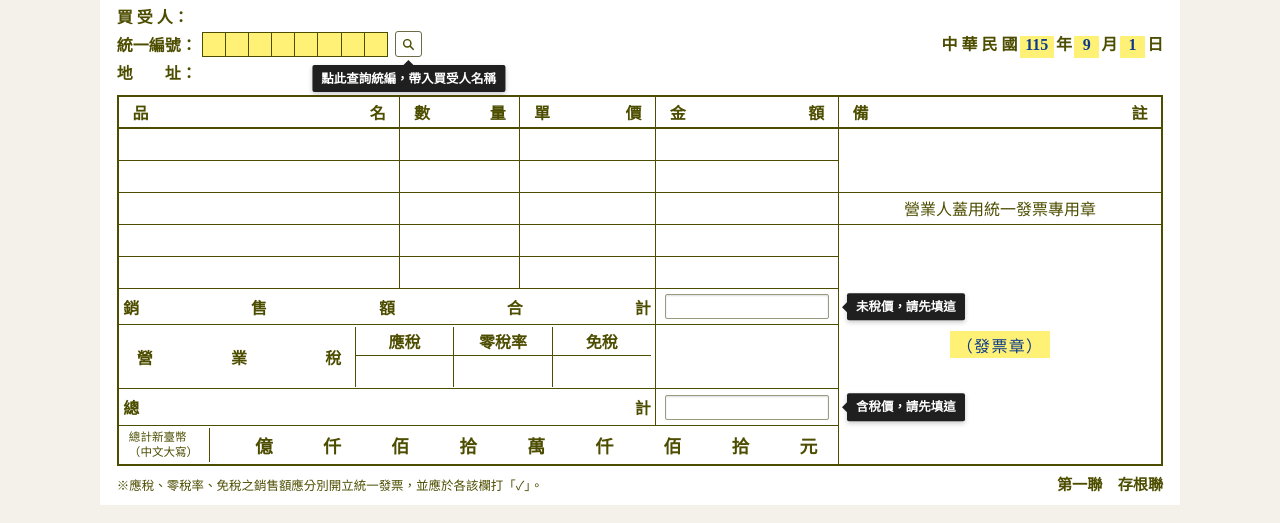
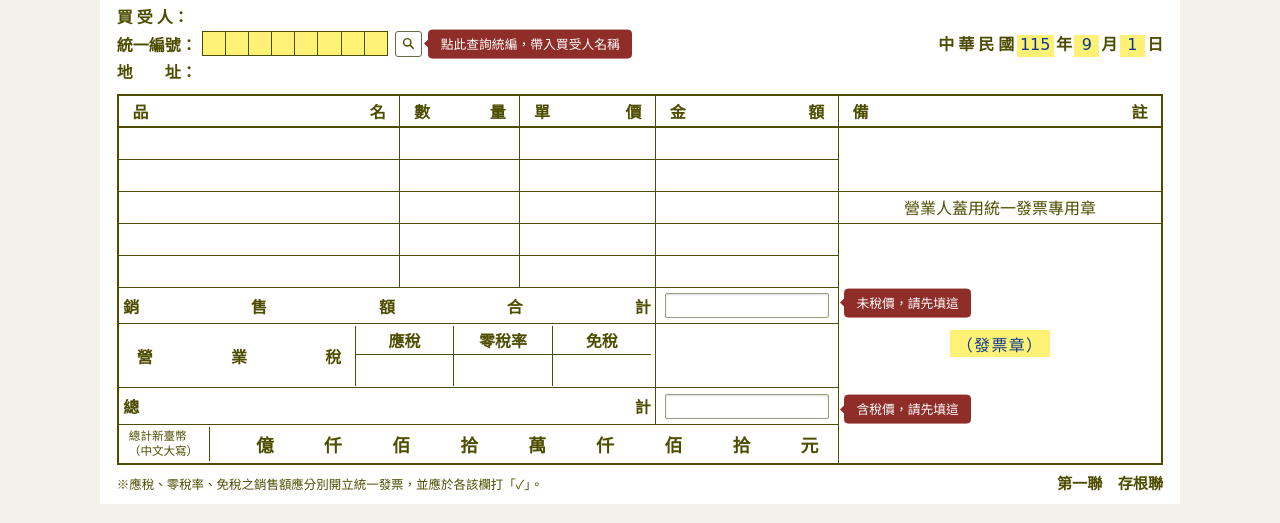
Before and after one commit to ttnppedr/invoice-tax-calculator, a website built with Vite: page index.html in a window 1280 px wide. Shown: the part 206-729 px from the top of the page. Built offline with nearby package versions, Linux system fonts and the light colour scheme; a web font is replaced by a local one.

Commit message:
Use handwriting type for fill-ins and restyle tooltips as action hints
Co-authored-by: Cursor <cursoragent@cursor.com>

```diff
--- a/index.html
+++ b/index.html
@@ -12,7 +12,7 @@
     <link rel="preconnect" href="https://fonts.googleapis.com" />
     <link rel="preconnect" href="https://fonts.gstatic.com" crossorigin />
     <link
-      href="https://fonts.googleapis.com/css2?family=Noto+Sans+TC:wght@400;500;700&family=Noto+Serif+TC:wght@500;700&display=swap"
+      href="https://fonts.googleapis.com/css2?family=Iansui&family=Noto+Sans+TC:wght@400;500;700&family=Noto+Serif+TC:wght@500;700&display=swap"
       rel="stylesheet"
     />
   </head>
@@ -132,7 +132,7 @@
                   <label class="sr-only" for="sales-input">銷售額合計</label>
                   <input id="sales-input" class="money" type="text" inputmode="numeric" autocomplete="off" />
                   <output id="sales-output" class="money" hidden aria-label="銷售額合計"></output>
-                  <span class="callout" aria-hidden="true">未稅價，請先填這</span>
+                  <span class="callout callout--sales" aria-hidden="true">未稅價，請先填這</span>
                 </td>
               </tr>
               <tr>
@@ -165,7 +165,7 @@
                   <label class="sr-only" for="total-input">總計</label>
                   <input id="total-input" class="money" type="text" inputmode="numeric" autocomplete="off" />
                   <output id="total-output" class="money" hidden aria-label="總計"></output>
-                  <span class="callout" aria-hidden="true">含稅價，請先填這</span>
+                  <span class="callout callout--total" aria-hidden="true">含稅價，請先填這</span>
                 </td>
               </tr>
               <tr>
--- a/src/style.css
+++ b/src/style.css
@@ -8,6 +8,7 @@
   --invoice-paper: #fbfaf4;
   --serif: "DFKai-SB", "BiauKai", "Kaiti TC", "Noto Serif TC", "Songti TC", serif;
   --sans: "Noto Sans TC", "PingFang TC", "Microsoft JhengHei", sans-serif;
+  --hand: "Iansui", "Yuji Mai", "Kaiti TC", "DFKai-SB", cursive;
 }
 
 *,
@@ -184,6 +185,18 @@ h1 {
 .buyer-label {
   font-weight: 700;
   white-space: nowrap;
+}
+
+.buyer-name,
+.tax-id__boxes li,
+.num,
+.money,
+#line-amount,
+.tax-mark,
+.stamp-placeholder,
+.capital__boxes .glyph {
+  font-family: var(--hand);
+  font-weight: 400;
 }
 
 .buyer-name {
@@ -375,7 +388,8 @@ h1 {
   border: 0;
   background: transparent;
   color: inherit;
-  font: inherit;
+  font-family: var(--hand);
+  font-size: 1.05rem;
   text-align: right;
   padding: 0 0.4rem;
   font-variant-numeric: tabular-nums;
@@ -396,20 +410,20 @@ h1 {
 
 .callout {
   position: absolute;
-  left: calc(100% + 0.55rem);
+  left: calc(100% + 0.4rem);
   top: 50%;
   transform: translateY(-50%);
-  background: #1f1f1f;
+  background: var(--danger);
   color: #fff;
+  border: 1px solid var(--danger);
+  border-radius: 4px;
   font-family: var(--sans);
-  font-size: 0.78rem;
-  font-weight: 700;
-  line-height: 1.25;
-  padding: 0.38rem 0.58rem;
-  border-radius: 2px;
+  font-size: 0.8rem;
+  font-weight: 500;
+  line-height: 1.3;
+  padding: 0.32rem 0.7rem;
   white-space: nowrap;
-  box-shadow: 0 2px 5px rgba(0, 0, 0, 0.22);
-  z-index: 2;
+  z-index: 3;
   pointer-events: none;
 }
 
@@ -420,23 +434,21 @@ h1 {
   top: 50%;
   transform: translateY(-50%);
   border: 5px solid transparent;
-  border-right-color: #1f1f1f;
+  border-right-color: var(--danger);
 }
 
 .callout--lookup {
-  left: 50%;
-  top: calc(100% + 0.48rem);
-  transform: translateX(-50%);
+  left: calc(100% + 0.4rem);
+  top: 50%;
+  transform: translateY(-50%);
 }
 
-.callout--lookup::before {
-  right: auto;
-  left: 50%;
-  top: auto;
-  bottom: 100%;
-  transform: translateX(-50%);
-  border-right-color: transparent;
-  border-bottom-color: #1f1f1f;
+.callout--sales {
+  top: 42%;
+}
+
+.callout--total {
+  top: 58%;
 }
 
 .invoice.has-amount .money-cell .callout,
@@ -568,8 +580,8 @@ output.money[hidden] {
 }
 
 .capital__boxes .glyph {
-  font-size: 1.45rem;
-  font-weight: 700;
+  font-size: 1.55rem;
+  font-weight: 400;
   color: var(--mark-blue);
   line-height: 1;
 }
```
